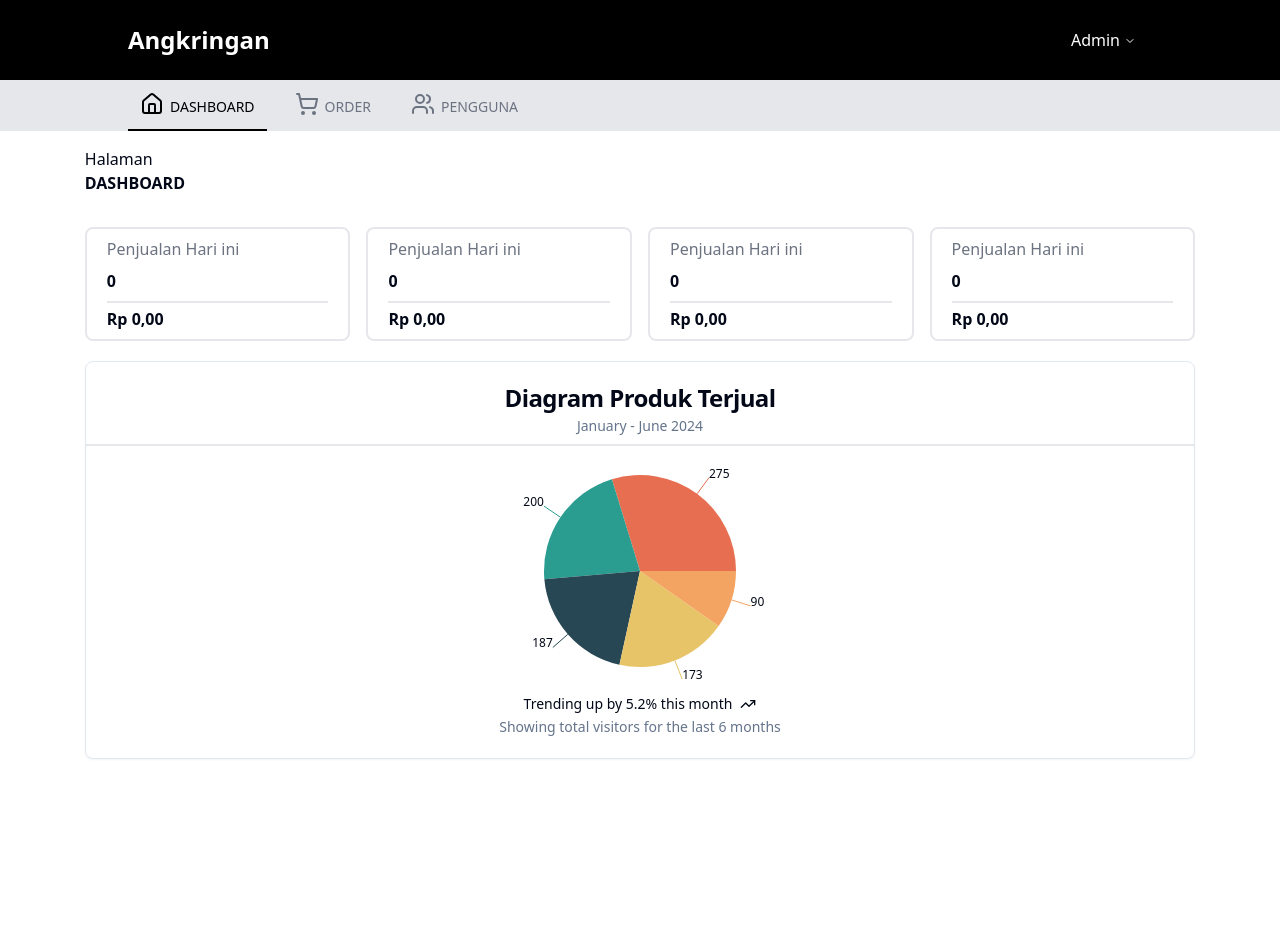
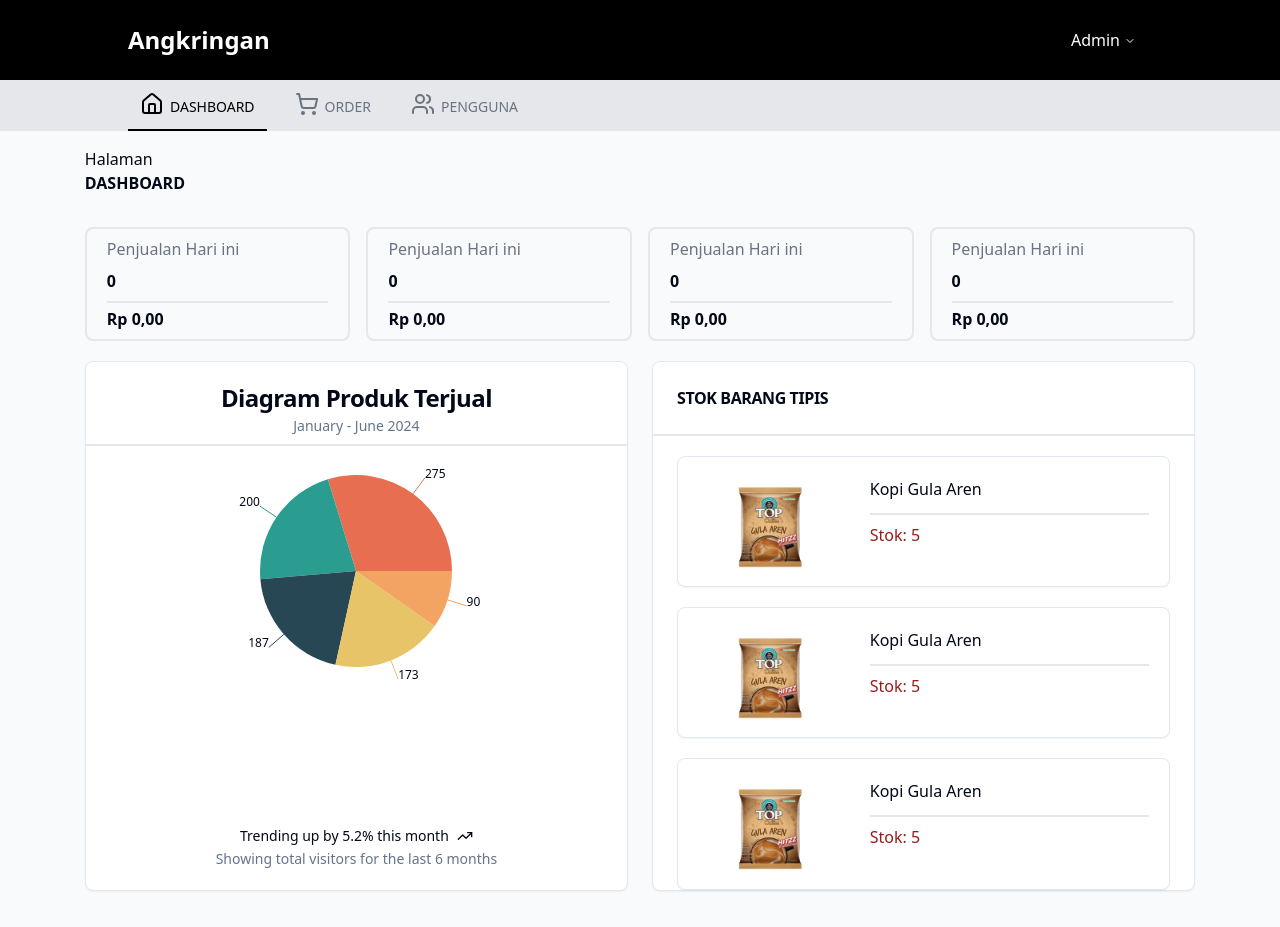
Before and after one commit to rifkyhilman/Angkringan-client, a React (Vite) app: page /dashboard in a window 1280 px wide. Before the commit the page ends 800 px from the top, so only its background shows below. Built offline with nearby package versions, Linux system fonts and the light colour scheme.

Commit message:
:lipstick: Add CardLimitStok on Dashboard page
add CardLimitStok on Dashboard page

```diff
--- /dev/null
+++ b/src/components/CardLimitStock.jsx
@@ -0,0 +1,48 @@
+import Kopi from "../assets/img/products/Kopi_aren.png";
+import {
+    Card,
+    CardContent,
+    CardHeader,
+    CardTitle,
+  } from "@/components/ui/card"
+
+const CardLimitStock = () => {
+    return(
+        <Card className="flex flex-col my-5">
+            <CardHeader className="border-b-2 border-b-gray-200">
+                <CardTitle className="text-md font-bold">STOK BARANG TIPIS</CardTitle>
+            </CardHeader>
+            <CardContent className="flex-1 pb-0">
+                <Card className="mt-5 pr-5 pt-5 h-[8.2rem]">
+                <div className="grid grid-flow-col grid-rows-3 gap-2">
+                    <div className="row-span-3 mx-auto">
+                        <img src={Kopi} className="w-[100px] h-[100px]" alt="Kopi-aren-top"/>
+                    </div>
+                    <div className="col-span-2 border-b-2 border-b-gray-200 pb-3">Kopi Gula Aren</div>
+                    <div className="col-span-2 text-red-800">Stok: 5 </div>
+                </div>
+                </Card>
+                <Card className="mt-5 pr-5 pt-5 h-[8.2rem]">
+                    <div className="grid grid-flow-col grid-rows-3 gap-2">
+                        <div className="row-span-3 mx-auto">
+                            <img src={Kopi} className="w-[100px] h-[100px]" alt="Kopi-aren-top"/>
+                        </div>
+                        <div className="col-span-2 border-b-2 border-b-gray-200 pb-3">Kopi Gula Aren</div>
+                        <div className="col-span-2 text-red-800">Stok: 5 </div>
+                    </div>
+                </Card>
+                <Card className="mt-5 pr-5 pt-5 h-[8.2rem]">
+                    <div className="grid grid-flow-col grid-rows-3 gap-2">
+                        <div className="row-span-3 mx-auto">
+                            <img src={Kopi} className="w-[100px] h-[100px]" alt="Kopi-aren-top"/>
+                        </div>
+                        <div className="col-span-2 border-b-2 border-b-gray-200 pb-3">Kopi Gula Aren</div>
+                        <div className="col-span-2 text-red-800">Stok: 5 </div>
+                    </div>
+                </Card>
+            </CardContent>
+        </Card>
+    )
+}
+
+export default CardLimitStock;
--- a/src/pages/DashboardPage.jsx
+++ b/src/pages/DashboardPage.jsx
@@ -1,3 +1,4 @@
+import CardLimitStock from "@/components/CardLimitStock";
 import CardPie from "@/components/CardPie";
 import CardSale from "@/components/CardSale";
 
@@ -16,8 +17,9 @@ const DashboardPage = () => {
                 <CardSale/>
                 <CardSale/>
             </section>
-            <section>
+            <section className="grid grid-cols-2 gap-6">
                 <CardPie/>
+                <CardLimitStock/>
             </section>
         </div>
     )
--- a/src/styles/index.css
+++ b/src/styles/index.css
@@ -61,7 +61,7 @@
     @apply border-border;
   }
   body {
-    @apply bg-background text-foreground;
+    @apply bg-gray-50 text-foreground;
   }
 }
 @layer components {
```
Also changed, not shown: src/assets/img/products/kopi_aren.png (added).
